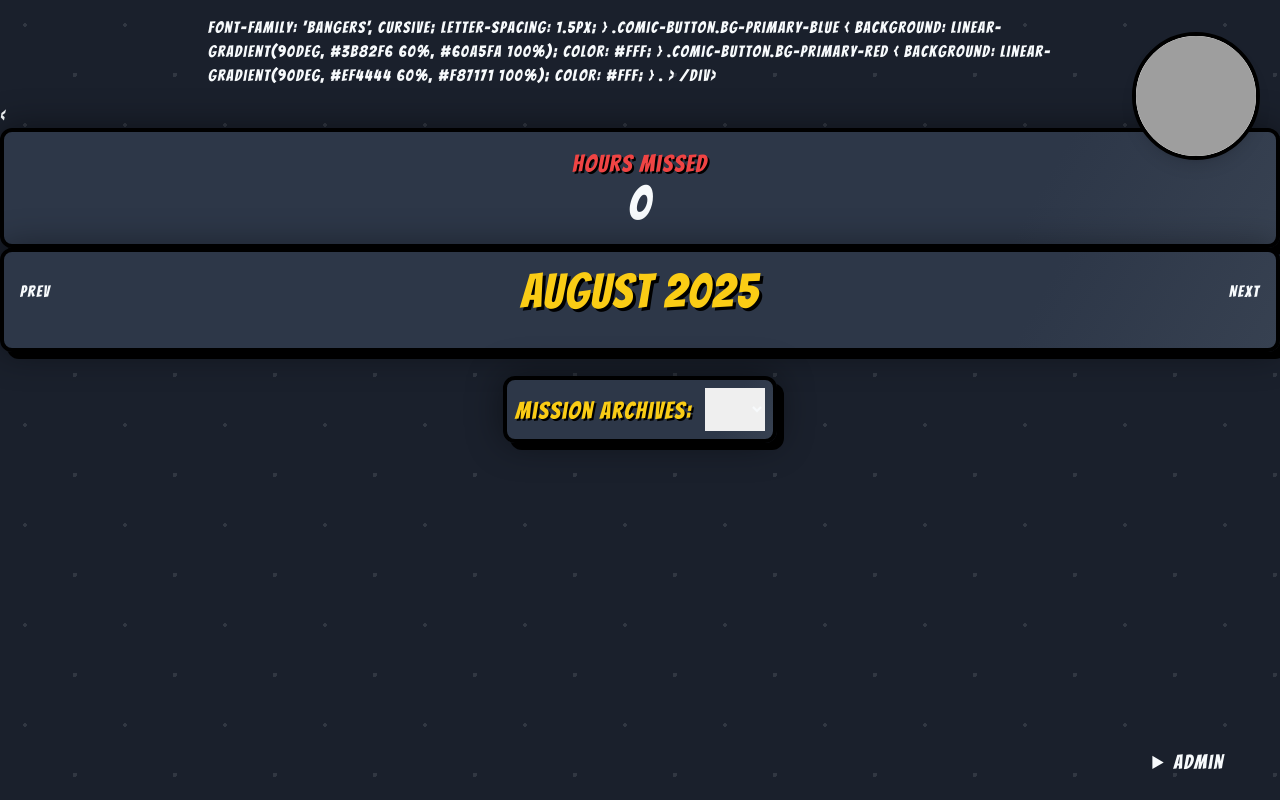
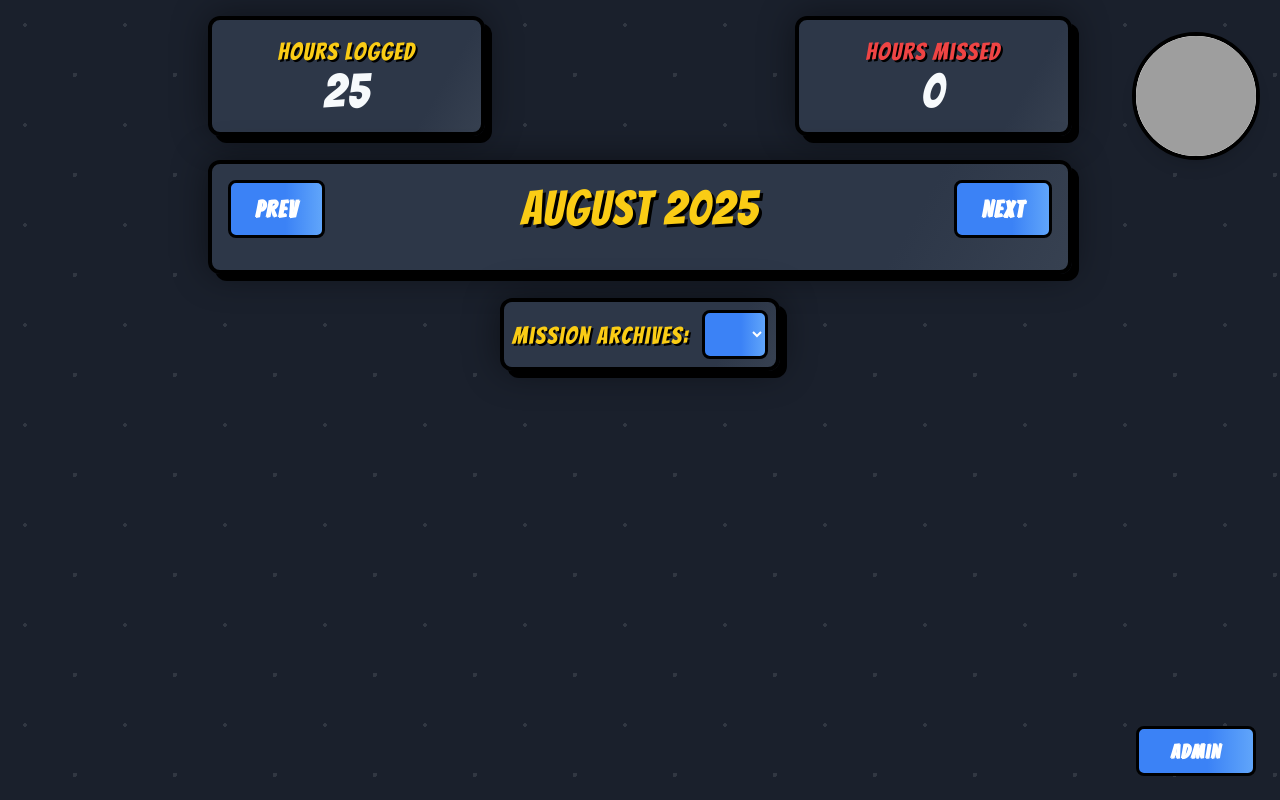
Before and after one commit to theendgameishere/Drevil, a plain HTML site: page index.html in a window 1280 px wide. Drawn offline with nearby package versions, Linux system fonts and the light colour scheme; grey boxes are pictures that could not be loaded.

Commit message:
Update index.html

```diff
--- a/index.html
+++ b/index.html
@@ -35,25 +35,37 @@
       position: relative;
       overflow: hidden;
     }
-    /* ... your other CSS ... */
-    .host-avatar {
-      display: block;
-      margin-left: auto;
-      margin-right: auto;
-      margin-top: -54px;
-      margin-bottom: 10px;
-      width: 108px;
-      height: 108px;
-      border-radius: 50%;
-      border: 4px solid #222;
-      box-shadow: 0 4px 16px #000a;
-      object-fit: cover;
-      background: #fff;
-      position: relative;
-      z-index: 2;
+    .comic-button {
+      border: 3px solid var(--border-color);
+      text-shadow: 1px 1px 0px #fff;
+      background: linear-gradient(90deg, #facc15 60%, #fcd34d 100%);
+      font-family: 'Bangers', cursive;
+      letter-spacing: 1.5px;
+      padding: 0.5rem 1.5rem;
+      font-size: 1.5rem;
+      border-radius: 0.5rem;
+      color: #111;
+      transition: all 0.15s;
+      cursor: pointer;
+      display: inline-block;
+    }
+    .comic-button.bg-primary-blue {
+      background: linear-gradient(90deg, #3b82f6 60%, #60a5fa 100%);
+      color: #fff;
+    }
+    .comic-button.bg-primary-red {
+      background: linear-gradient(90deg, #ef4444 60%, #f87171 100%);
+      color: #fff;
+    }
+    .comic-button:hover {
+      transform: translateY(-2px) scale(1.05);
+    }
+    .comic-button:active {
+      transform: translateY(2px) scale(.97);
     }
     @media (max-width: 640px) {
-      .host-avatar { width: 80px; height: 80px; margin-top: -40px; }
+      .text-5xl { font-size: 2rem !important; }
+      .text-4xl { font-size: 1.4rem !important; }
     }
   </style>
 </head>
@@ -69,29 +81,21 @@
 </div>
 
 <div class="container mx-auto p-4 max-w-4xl">
-  <!-- Header and rest of your content goes here -->
-font-family: 'Bangers', cursive;
-      letter-spacing: 1.5px;
-    }
-    .comic-button.bg-primary-blue {
-      background: linear-gradient(90deg, #3b82f6 60%, #60a5fa 100%);
-      color: #fff;
-    }
-    .comic-button.bg-primary-red {
-      background: linear-gradient(90deg, #ef4444 60%, #f87171 100%);
-      color: #fff;
-    }
-    .
-    >
-  /div>
-</div>
-    <
+  <!-- Header / Stats -->
+  <header class="grid grid-cols-1 md:grid-cols-3 items-center gap-4 mb-6">
+    <div class="comic-panel p-4 text-center">
+      <h2 class="text-2xl" style="color:var(--primary-yellow);text-shadow:2px 2px 0px var(--border-color);">Hours Logged</h2>
+      <p class="text-5xl">25</p>
     </div>
+    <div></div> <!-- Empty center for spacing or future badge -->
     <div class="comic-panel p-4 text-center">
       <h2 class="text-2xl" style="color:var(--primary-red);text-shadow:2px 2px 0px var(--border-color);">Hours Missed</h2>
       <p class="text-5xl">0</p>
     </div>
   </header>
+
+  <!-- Next section goes here (calendar, etc) -->
+
   <!-- Calendar -->
   <main class="comic-panel p-4">
     <div class="flex justify-between items-center mb-4">
```
